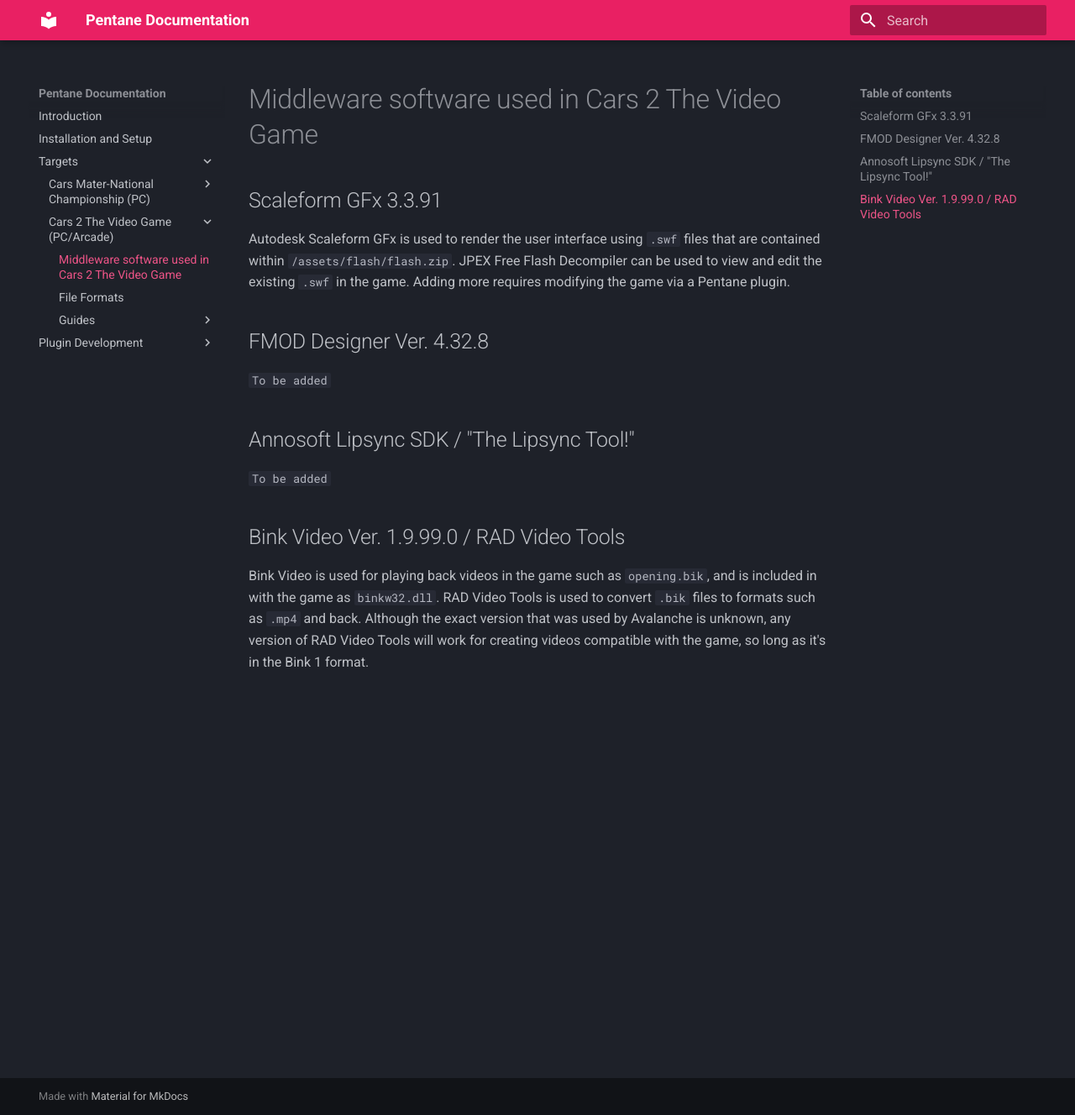
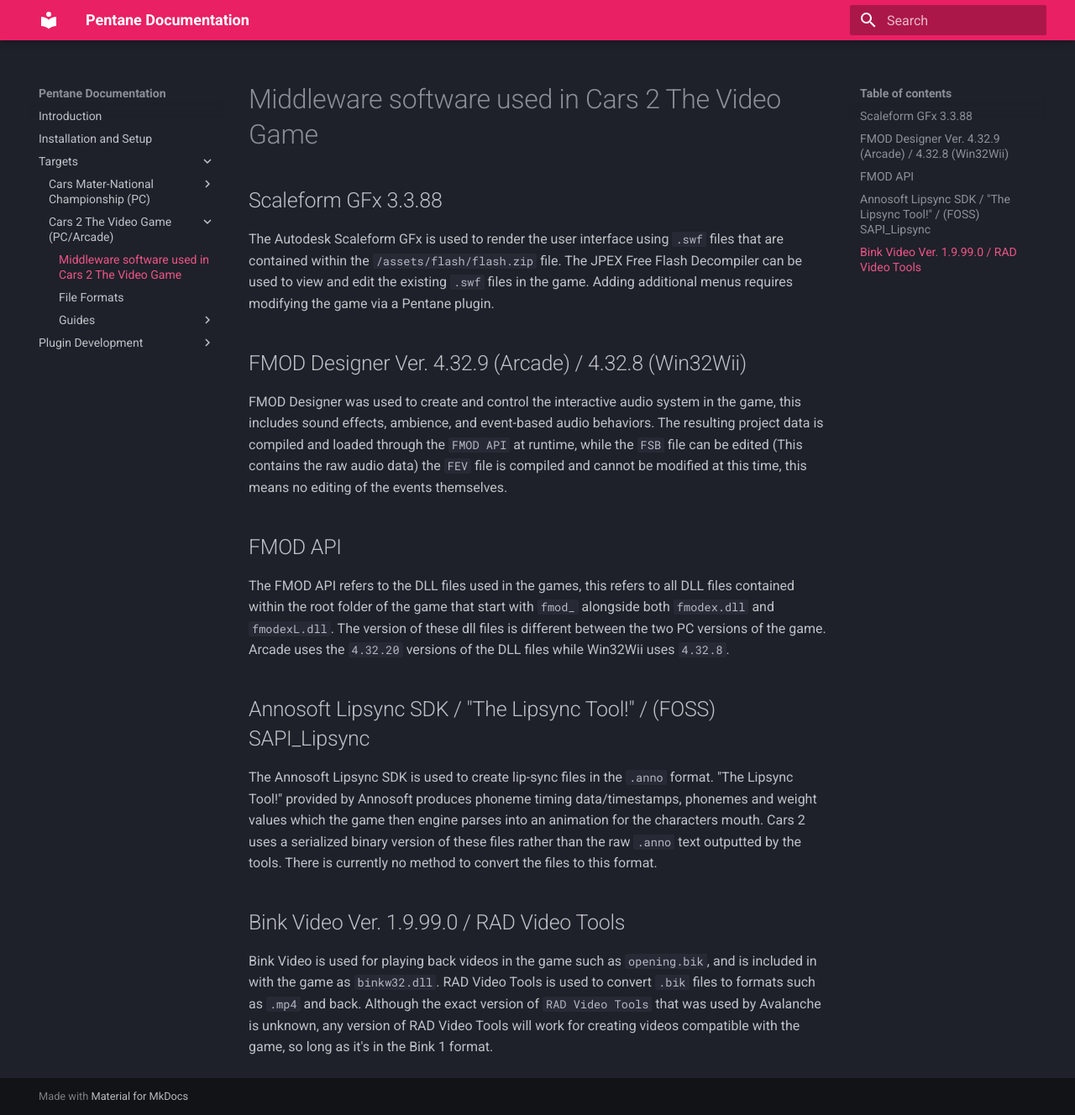
Before and after one commit to high-octane-dev/high-octane-dev.github.io, an MkDocs documentation site: the page built from docs/games/cars-2/middleware.md, in a window 1280 px wide and 1328 px high. Shown: the whole window at 84% size. Built offline with MkDocs 1.6.1 and Material for MkDocs 9.7.7, drawn with Linux system fonts in a browser that asks for light colours.

Commit message:
Update middleware.md

```diff
--- a/docs/games/cars-2/middleware.md
+++ b/docs/games/cars-2/middleware.md
@@ -1,13 +1,15 @@
 # Middleware software used in Cars 2 The Video Game
 
-## Scaleform GFx 3.3.91
-Autodesk Scaleform GFx is used to render the user interface using  `.swf` files that are contained within `/assets/flash/flash.zip`. JPEX Free Flash Decompiler can be used to view and edit the existing `.swf` in the game. Adding more requires modifying the game via a Pentane plugin.
+## Scaleform GFx 3.3.88
+The Autodesk Scaleform GFx is used to render the user interface using  `.swf` files that are contained within the `/assets/flash/flash.zip` file. The JPEX Free Flash Decompiler can be used to view and edit the existing `.swf` files in the game. Adding additional menus requires modifying the game via a Pentane plugin.
 
-## FMOD Designer Ver. 4.32.8
-`To be added`
+## FMOD Designer Ver. 4.32.9 (Arcade) / 4.32.8 (Win32Wii)
+FMOD Designer was used to create and control the interactive audio system in the game, this includes sound effects, ambience, and event-based audio behaviors. The resulting project data is compiled and loaded through the `FMOD API` at runtime, while the `FSB` file can be edited (This contains the raw audio data) the `FEV` file is compiled and cannot be modified at this time, this means no editing of the events themselves.
 
-## Annosoft Lipsync SDK / "The Lipsync Tool!"
-`To be added`
+## FMOD API
+The FMOD API refers to the DLL files used in the games, this refers to all DLL files contained within the root folder of the game that start with `fmod_` alongside both `fmodex.dll` and `fmodexL.dll`. The version of these dll files is different between the two PC versions of the game. Arcade uses the `4.32.20` versions of the DLL files while Win32Wii uses `4.32.8 `.
 
+## Annosoft Lipsync SDK / "The Lipsync Tool!" / (FOSS) SAPI_Lipsync
+The Annosoft Lipsync SDK is used to create lip-sync files in the `.anno` format. "The Lipsync Tool!" provided by Annosoft produces phoneme timing data/timestamps, phonemes and weight values which the game then engine parses into an animation for the characters mouth. Cars 2 uses a serialized binary version of these files rather than the raw `.anno` text outputted by the tools. There is currently no method to convert the files to this format.
 ## Bink Video Ver. 1.9.99.0 / RAD Video Tools
-Bink Video is used for playing back videos in the game such as `opening.bik`, and is included in with the game as `binkw32.dll`. RAD Video Tools is used to convert `.bik` files to formats such as `.mp4` and back. Although the exact version that was used by Avalanche is unknown, any version of RAD Video Tools will work for creating videos compatible with the game, so long as it's in the Bink 1 format.
+Bink Video is used for playing back videos in the game such as `opening.bik`, and is included in with the game as `binkw32.dll`. RAD Video Tools is used to convert `.bik` files to formats such as `.mp4` and back. Although the exact version of `RAD Video Tools` that was used by Avalanche is unknown, any version of RAD Video Tools will work for creating videos compatible with the game, so long as it's in the Bink 1 format.
```
